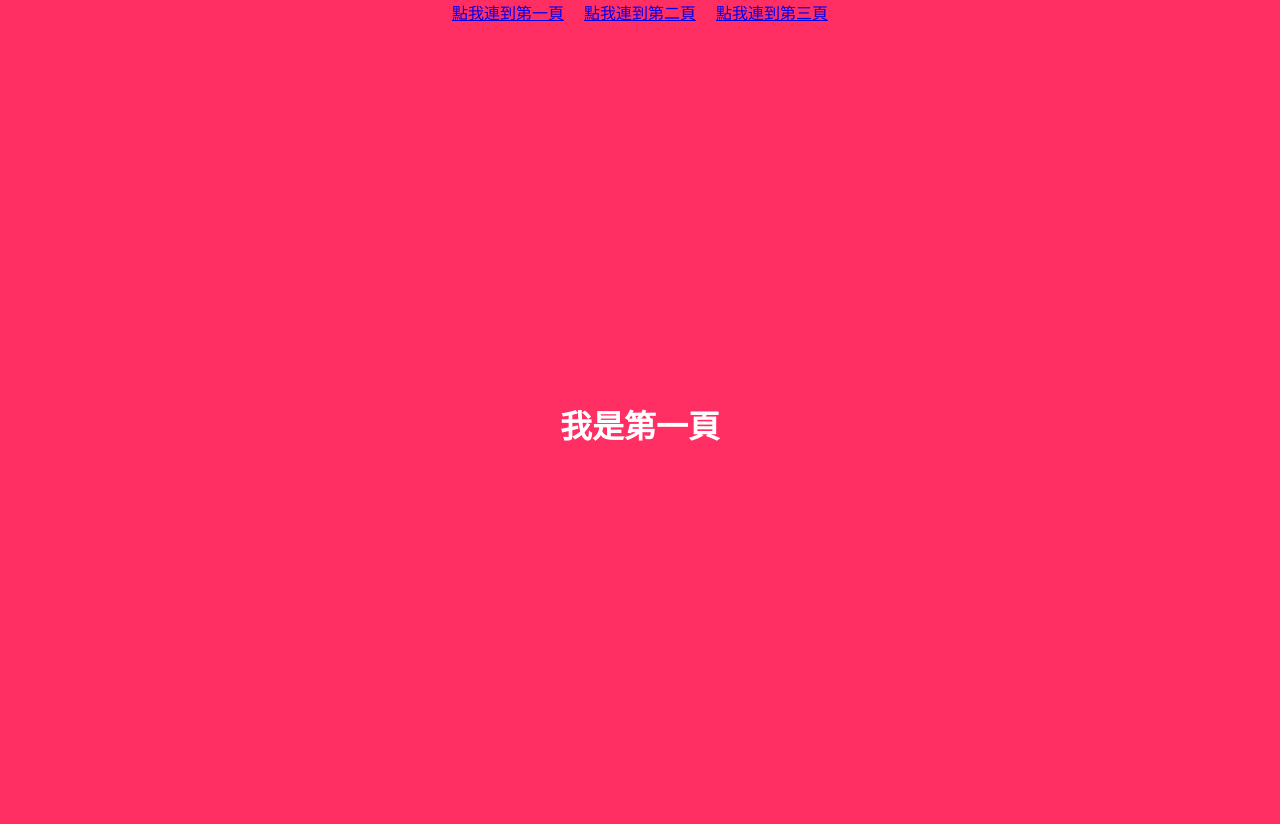
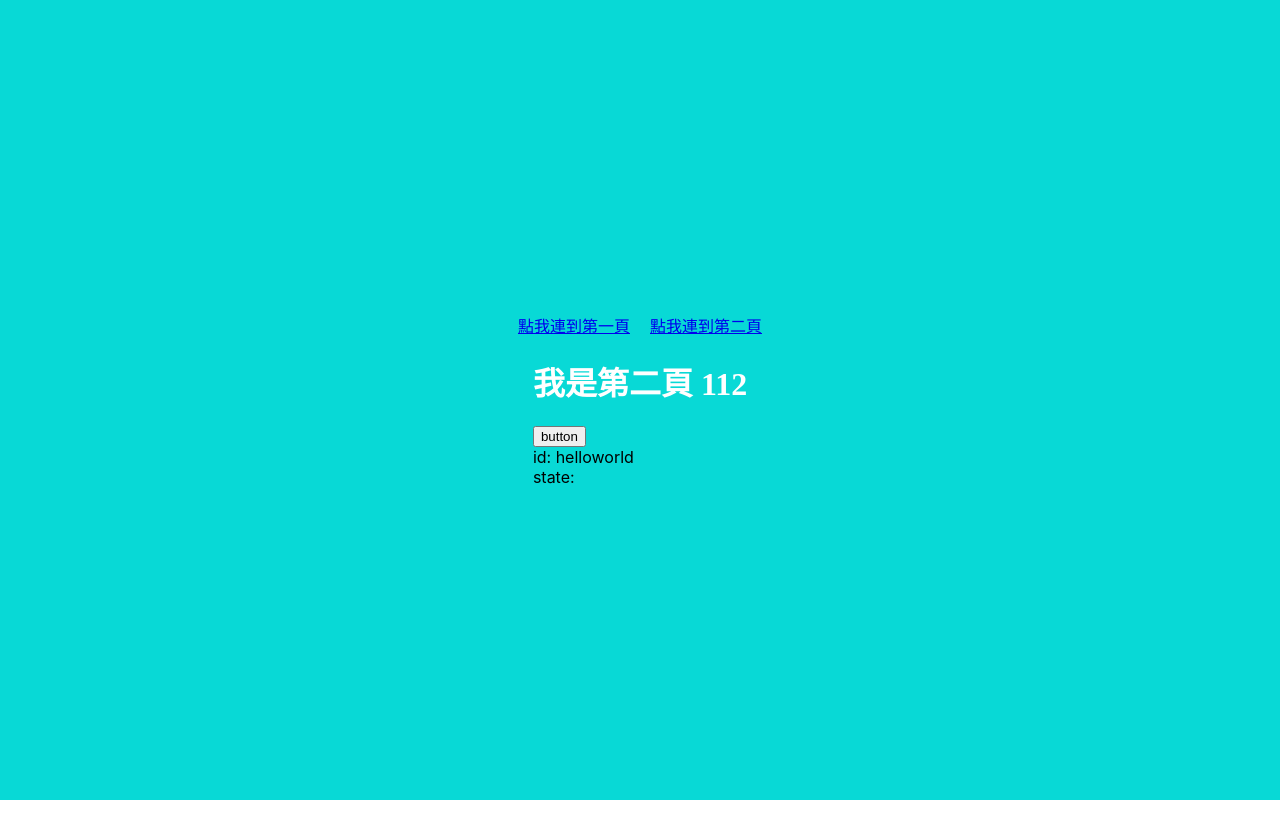
Before and after one commit to JayLiuZymber/muiHelloWorld, a React (Create React App) app: page /second/helloworld in a window 1280 px wide. After the commit the page ends 800 px from the top, so only its background shows below. Built offline with nearby package versions, Linux system fonts and the light colour scheme.

Commit message:
+ 28.1QA AndrewYEE

```diff
--- /dev/null
+++ b/src/FirstPage2.js
@@ -0,0 +1,12 @@
+// import './FirstPage.css';
+
+const FirstPage2=(props)=>{
+    return (
+        <div >
+            <h1 style={{color:"white",fontFamily:"Microsoft JhengHei"}}>我是第一頁 {props.value}</h1>
+            <button value={"456"} onClick={props.clickHandle}>button</button>
+        </div>
+    )
+}
+
+export default FirstPage2;
--- /dev/null
+++ b/src/MyApp3.js
@@ -0,0 +1,34 @@
+import { BrowserRouter,Route,Routes,Switch } from "react-router-dom";
+import FirstPage2 from './FirstPage2';
+import SecondPage2 from './SecondPage2';
+import NotFound from './NotFound';
+import MyLayout2 from './MyLayout2';
+import { useState } from "react";
+
+const MyApp3 = () => {
+    const [value,setValue]=useState("111");
+    const [value2,setValue2]=useState("112");
+
+    return (
+        <BrowserRouter>
+            <Routes>
+                <Route exact path="/" element={
+                    <MyLayout2 >
+                        <FirstPage2 value={value} clickHandle={(e)=>{setValue2(e.target.value)}}/>
+                    </MyLayout2>
+                }/>
+                <Route exact path="/second/:id?" element={
+                    <MyLayout2>
+                        <SecondPage2 value={value2} clickHandle={(e)=>{setValue(e.target.value)}}/>
+                    </MyLayout2>
+                }/>
+                <Route path="*" element={
+                    <MyLayout2>
+                        <NotFound />
+                    </MyLayout2>
+                }/>
+            </Routes>
+        </BrowserRouter>
+    );
+}
+export default MyApp3;
--- /dev/null
+++ b/src/MyLayout2.js
@@ -0,0 +1,30 @@
+import React from 'react';
+import {Link, useLocation} from 'react-router-dom';
+
+const MyLayout2=(props)=>{
+    const {pathname} = useLocation();
+    const StyleSheet={
+        width:"100vw",
+        height:"100vh",
+        backgroundColor:(pathname==="/")?"#FF2E63":"#08D9D6",
+        display: "flex",
+        alignItems:"center",
+        justifyContent:"center",
+        flexDirection:"column"
+    }
+    return(
+        <div style={StyleSheet}>
+            <nav>
+                <Link to="/">點我連到第一頁</Link>
+                <Link to={{
+                    pathname:'/second/helloworld',
+                }} state={{
+                    title: 'foo2',
+                }} style={{marginLeft:"20px"}}>點我連到第二頁</Link>
+                <div></div>
+            </nav>
+            {props.children}
+        </div>
+    );
+}
+export default MyLayout2;
--- /dev/null
+++ b/src/NotFound.js
@@ -0,0 +1,14 @@
+const NotFound = () => {
+    return (
+        <>
+            <div style={{
+                    backgroundColor:"rgba(0,0,0,0.2)",
+                    width:"100vw",
+                    height:"100vh",
+                    display: "flex",
+                    alignItems: "center",
+                    justifyContent:"center",}}>Nothing</div>
+        </>
+    )
+}
+export default NotFound;
--- /dev/null
+++ b/src/SecondPage2.js
@@ -0,0 +1,21 @@
+import React from 'react';
+import { useLocation, useParams } from 'react-router-dom';
+
+const SecondPage2=(props)=>{
+    const { id } = useParams();
+    const { state } = useLocation();
+    return(
+        <div>
+            <h1 style={{color:"white",fontFamily:"Microsoft JhengHei"}}>我是第二頁 {props.value}</h1>
+            <button value={"789"} onClick={props.clickHandle}>button</button>
+            <div>
+                id: {id?id:""}
+            </div>
+            <div>
+                state: {state?state.title:""}
+            </div>
+        </div>
+    )
+}
+
+export default SecondPage2;
--- a/src/index.js
+++ b/src/index.js
@@ -6,14 +6,18 @@ import React from 'react';
 import ReactDOM from 'react-dom/client';
 import './index.css';
 // import App from './App';
-import App6 from './App6';
+// import App6 from './App6';
+import MyApp3 from './MyApp3';
 import reportWebVitals from './reportWebVitals';
 
 const root = ReactDOM.createRoot(document.getElementById('root'));
 root.render(
   <div>
     {/* <App /> */}
-    <App6 />
+    {/* <App6 /> */}
+    <React.StrictMode>
+      <MyApp3/>
+    </React.StrictMode>
   </div>
 );
 
```
